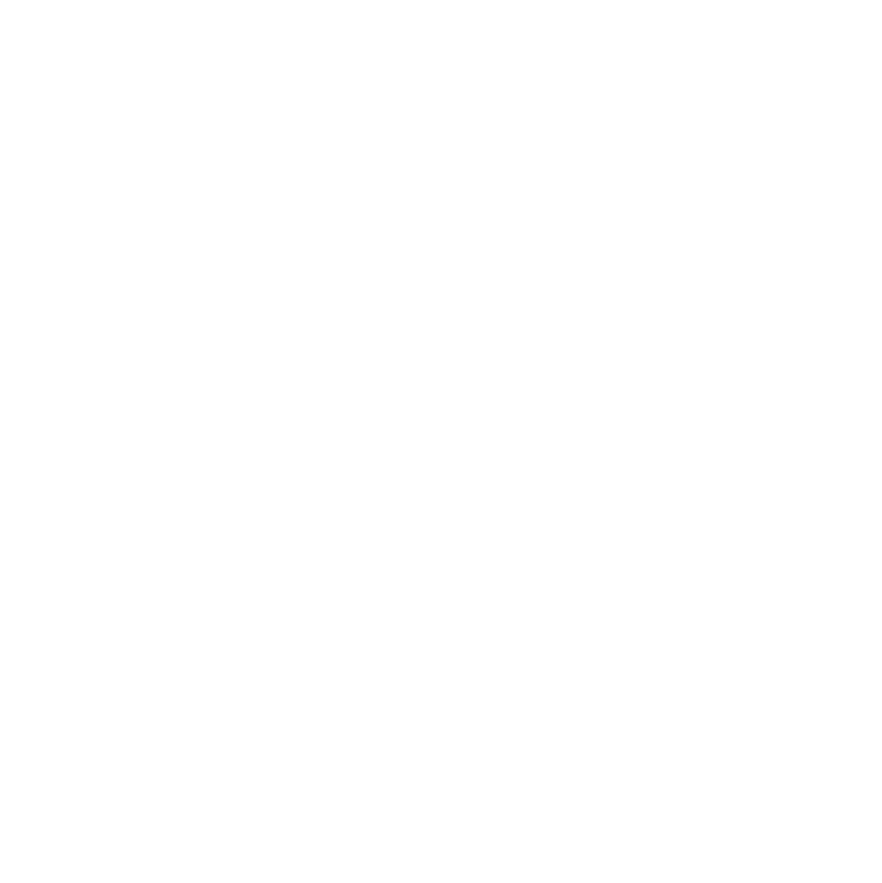
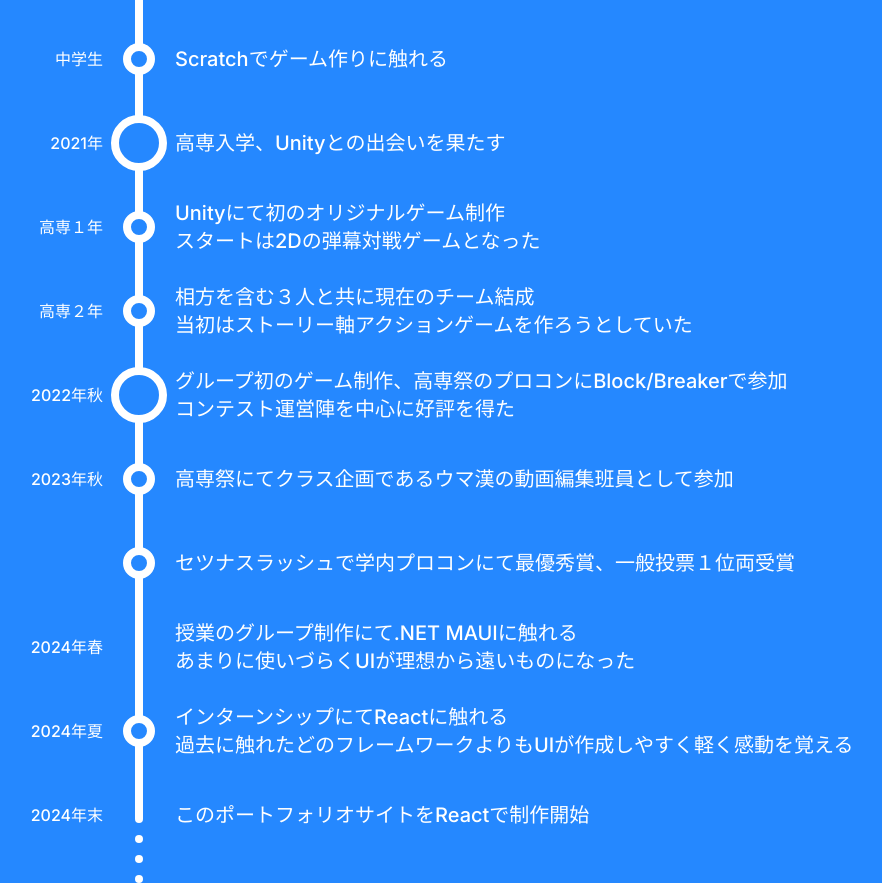
Before and after one commit to matsuriku420/portfolio, a Next.js app: page / in a window 1280 px wide. Shown: the part 3004-3887 px from the top of the page, without its empty margins (105-987 px from the left). Before the commit the page ends 2843 px from the top, so only its background shows below. Built offline with nearby package versions, Linux system fonts and the light colour scheme.

Commit message:
history/経歴タイムラインを作成, 経歴データを調整

```diff
--- a/src/components/history/historySection.tsx
+++ b/src/components/history/historySection.tsx
@@ -5,7 +5,7 @@
 
 export const HistorySection: React.FC = () => {
   return (
-    <div className="flex flex-col items-center mt-[100px]">
+    <div className="flex flex-col items-center gap-6 mt-[100px]">
       <div className="flex flex-col items-center gap-6">
         <RImage data={historyProps} scale={0.5} />
         <p
--- a/src/components/history/parts/historyTimeline.tsx
+++ b/src/components/history/parts/historyTimeline.tsx
@@ -1,5 +1,57 @@
+import { inter } from "@/app/layout";
+import { rikuHistories } from "@/datas/HistoryDatas";
 import React from "react";
 
 export const Timeline: React.FC = () => {
-  return <div></div>;
+  const datas = rikuHistories;
+  const GetSize = (attribute: string) => {
+    switch (attribute) {
+      case "big":
+        return "size-14";
+      case "mid":
+        return "size-8";
+      default:
+        return 0;
+    }
+  };
+
+  return (
+    <div className="w-full ">
+      <div className="grid grid-cols-1 grid-rows-1 mx-auto w-11/12 lg:w-4/5 h-fit">
+        <div className="h-full row-start-1 col-start-1 z-0 flex flex-col gap-3 ml-[112px]">
+          <div className="flex-grow w-2 rounded-full pt-1 mr-auto bg-secondary" />
+          {[1, 1, 1].map((v, index) => (
+            <div key={index} className="size-2 rounded-full bg-secondary" />
+          ))}
+        </div>
+        <div className="flex flex-col gap-7 items-start pb-10 row-start-1 col-start-1 z-10">
+          {datas.map((data, index) => (
+            <div key={index} className="flex flex-row items-center gap-2">
+              <p
+                className={`${inter.className} font-semibold text-secondary text-base w-20 text-end flex-shrink-0`}
+              >
+                {data.time}
+              </p>
+              <div
+                className={`size-14 flex items-center justify-center flex-shrink-0`}
+              >
+                <div
+                  className={`${GetSize(
+                    data.attribute
+                  )} rounded-full bg-background border-secondary border-8 ${
+                    data.attribute == "small" ? "hidden" : ""
+                  }`}
+                />
+              </div>
+              <p
+                className={`${inter.className} font-semibold text-lg sm:text-xl text-secondary whitespace-pre-wrap`}
+              >
+                {data.label}
+              </p>
+            </div>
+          ))}
+        </div>
+      </div>
+    </div>
+  );
 };
--- a/src/datas/HistoryDatas.ts
+++ b/src/datas/HistoryDatas.ts
@@ -16,7 +16,7 @@
   },
   { time: "中学生", attribute: "mid", label: "Scratchでゲーム作りに触れる" },
   {
-    time: "2021",
+    time: "2021年",
     attribute: "big",
     label: "高専入学、Unityとの出会いを果たす",
   },
@@ -38,7 +38,12 @@
   {
     time: "2023年秋",
     attribute: "mid",
-    label: `高専祭にてクラス企画であるウマ漢の動画編集班員として参加\n\nセツナスラッシュで学内プロコンにて最優秀賞、一般投票１位両受賞`,
+    label: "高専祭にてクラス企画であるウマ漢の動画編集班員として参加",
+  },
+  {
+    time: "",
+    attribute: "mid",
+    label: "セツナスラッシュで学内プロコンにて最優秀賞、一般投票１位両受賞",
   },
   {
     time: "2024年春",
```
